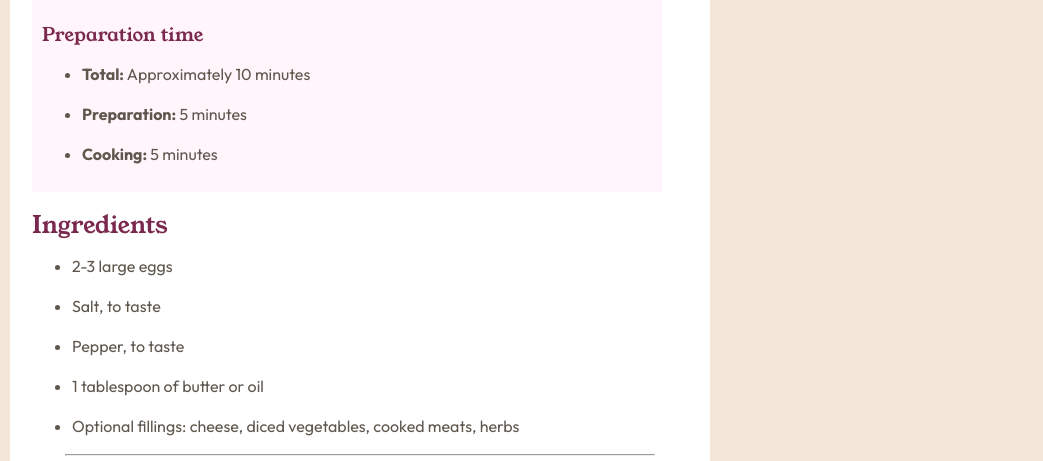
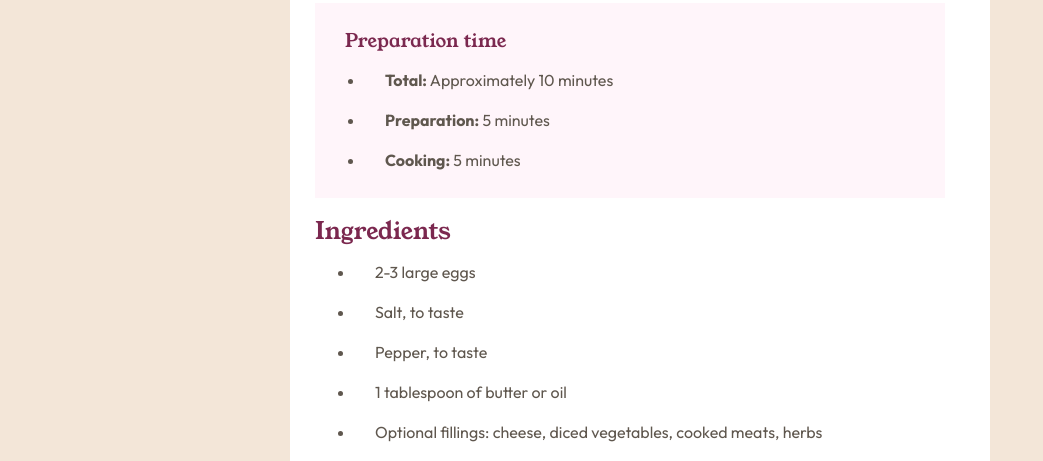
Before and after one commit to NeonCodes/Recipe-page-challenge-Front-end-Mentor, a plain HTML site: page recipe-page-main/index.html in a window 1280 px wide. Shown: the part 491-952 px from the top of the page, without its empty margins (0-1043 px from the left). Drawn offline with Linux system fonts and the light colour scheme.

Commit message:
fix positioning and minor changes

```diff
--- a/recipe-page-main/index.html
+++ b/recipe-page-main/index.html
@@ -117,7 +117,7 @@
   <footer>
     <div class="attribution">
      Challenge by <a href="https://www.frontendmentor.io?ref=challenge" target="_blank">Frontend Mentor</a>.
-     Coded by <a href="#">Your Name Here</a>.
+     Coded by <a href="#">NeonCodes</a>.
     </div>
   </footer>
 
--- a/recipe-page-main/style.css
+++ b/recipe-page-main/style.css
@@ -118,20 +118,30 @@ h2,h3{
 color:hsl(332, 51%, 32%) ;
 }
 
+h3, li{
+  padding-left: 20px;
+}
+
+.paragraph2{
+  padding-bottom:15px;
+}
 hr{
-  color: hsl(30, 54%, 90%);
-  width: 90%;
+  color:  hsl(30, 54%, 90%);
+  width: 95%;
+}
+
+main{
+ max-width: 700px;
+ max-height: 1600px;
+ padding: 25px;
+ margin:10px;
+ border-radius: 15px;
+ background-color: white;
 }
 
 body{
- max-width: 700px;
- max-height: 1600px;
- padding: 27px;
- margin:10px;
- border-radius: 15px;
- display: flex;
- flex-direction: column;
- align-items: center;
- justify-content: center;
- background-color: white;
+  display: flex;
+  flex-direction: column;
+  align-items: center;
+  justify-content: center;
 }
```
